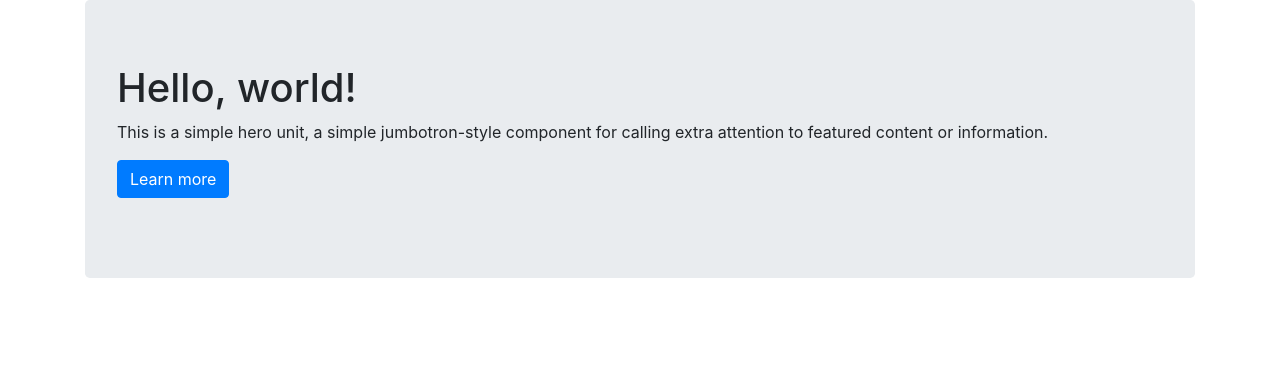
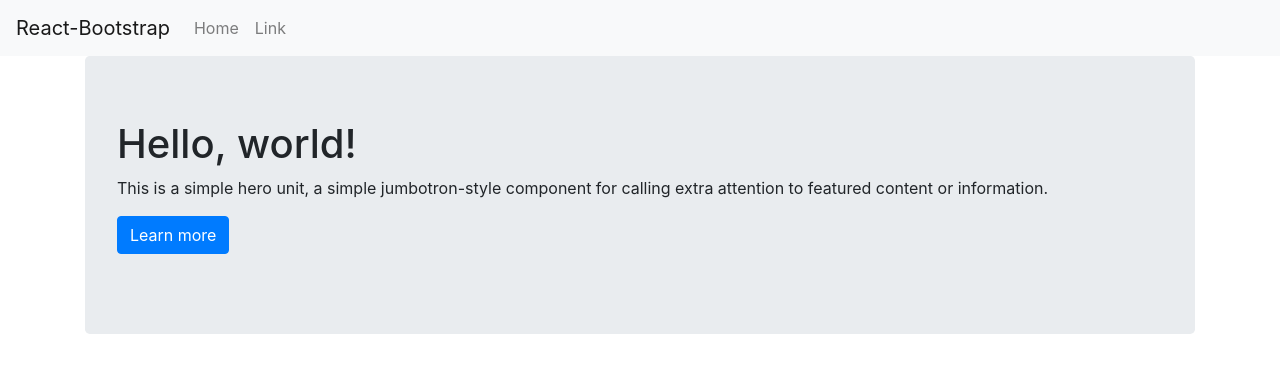
Before and after one commit to jolouie7/inventory-management-frontend, a React (Create React App) app: page / in a window 1280 px wide. Shown: the top 372 px of the page. Built offline with nearby package versions, Linux system fonts and the light colour scheme.

Commit message:
basic navbar

```diff
--- a/src/App.js
+++ b/src/App.js
@@ -1,11 +1,13 @@
 import React from 'react';
 // import logo from './logo.svg';
 // import './App.css';
-import LandingPage from "./components/LandingPage"
+import LandingPage from "./components/LandingPage";
+import Navbar from "./components/NavBar"
 
 function App() {
   return (
     <div className="App">
+      <Navbar />
       <LandingPage />
     </div>
   );
--- /dev/null
+++ b/src/components/NavBar.js
@@ -0,0 +1,22 @@
+import React from "react";
+import Navbar from "react-bootstrap/Navbar";
+import Nav from "react-bootstrap/Nav";
+
+const NavBar = () => {
+  return (
+    <div>
+      <Navbar bg="light" expand="lg">
+        <Navbar.Brand href="#home">React-Bootstrap</Navbar.Brand>
+        <Navbar.Toggle aria-controls="basic-navbar-nav" />
+        <Navbar.Collapse id="basic-navbar-nav">
+          <Nav className="mr-auto">
+            <Nav.Link href="#home">Home</Nav.Link>
+            <Nav.Link href="#link">Link</Nav.Link>
+          </Nav>
+        </Navbar.Collapse>
+      </Navbar>
+    </div>
+  );
+};
+
+export default NavBar;
```
